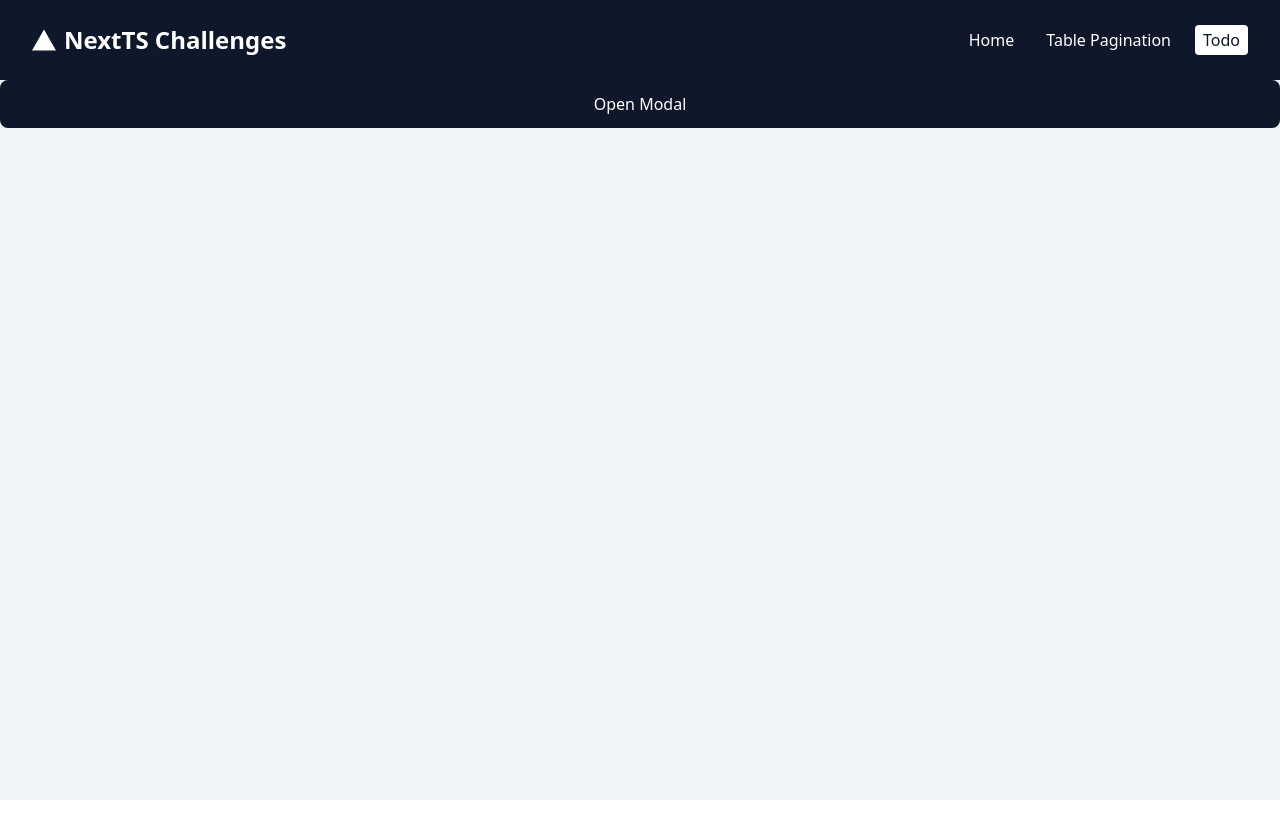
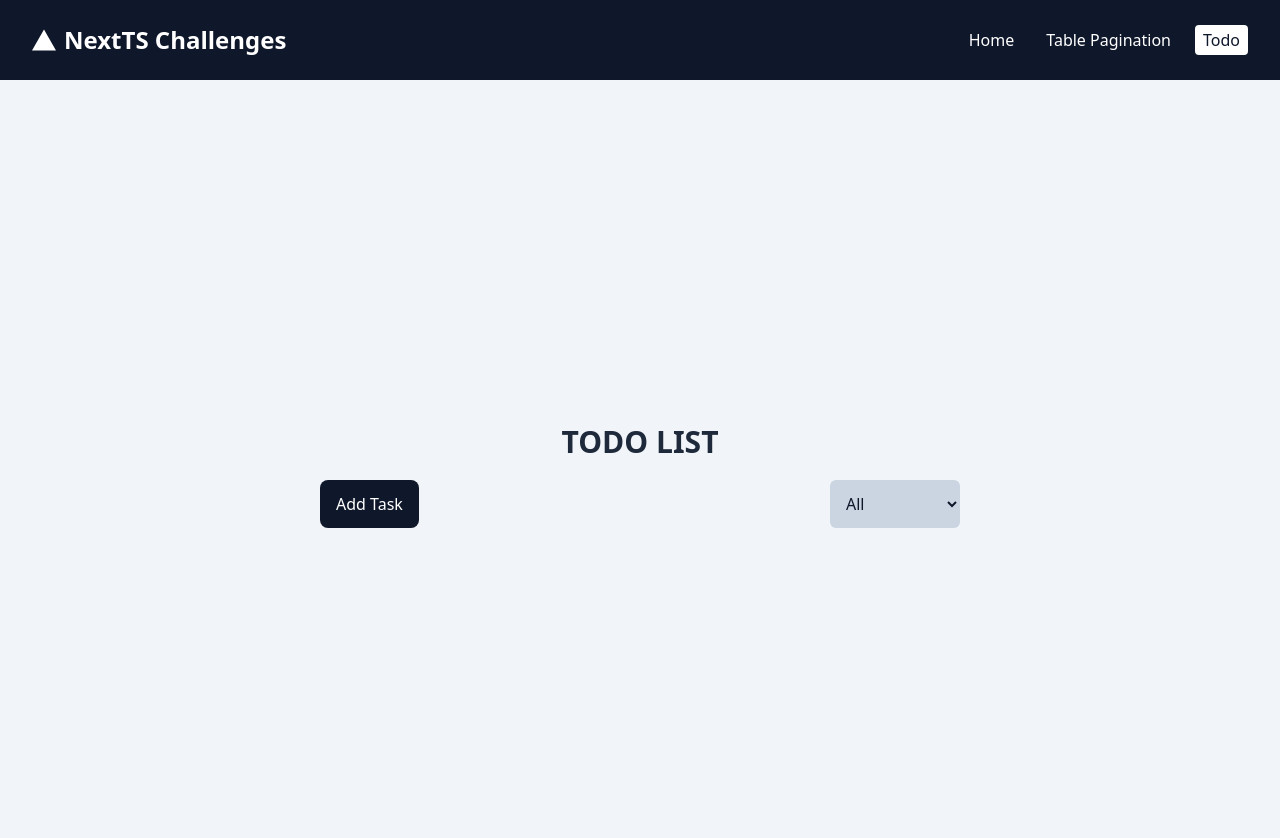
Before and after one commit to nimayaghouti/nextjs-ts-challenges, a Next.js app: page /todo in a window 1280 px wide. Shown: the top 838 px of the page. Before the commit the page ends 800 px from the top, so only its background shows below. Built offline with nearby package versions, Linux system fonts and the light colour scheme.

Commit message:
feat: todo options component designed and added to todo app

```diff
--- a/app/layout.tsx
+++ b/app/layout.tsx
@@ -20,7 +20,7 @@ const MainLayout = ({ children }: Props) => {
       <body>
         <div id="overlay"></div>
         <Header />
-        <main className="h-full w-full min-h-screen pt-20 bg-slate-100">
+        <main className="min-h-screen w-full pt-20 bg-slate-100">
           {children}
         </main>
       </body>
--- a/components/Button.tsx
+++ b/components/Button.tsx
@@ -20,7 +20,6 @@ const Button = ({
   isDisabled = false,
   prependIcon,
   appendIcon,
-  maxWidth = "20rem",
   variant = "primary",
   ...otherProps
 }: ButtonProps) => {
@@ -35,7 +34,7 @@ const Button = ({
     <button
       type={type}
       onClick={onClick}
-      className={`flex justify-center items-center capitalize gap-3 px-4 py-2 rounded-lg h-12 w-full max-w-[${maxWidth}] border-none cursor-pointer transition duration-500 ${buttonVariantsMap[variant]} ${className}`}
+      className={`flex justify-center items-center capitalize gap-3 px-4 py-2 rounded-lg h-12 border-none cursor-pointer transition duration-500 ${buttonVariantsMap[variant]} ${className}`}
       disabled={isDisabled || isLoading}
       {...otherProps}
     >
--- a/sections/table/Table.tsx
+++ b/sections/table/Table.tsx
@@ -14,8 +14,6 @@ const Table = ({ data, itemsPerPage, columns }: Props) => {
   const { totalPages, currentPage, currentPageData, handlePageChange } =
     usePagination(data, itemsPerPage);
 
-  console.log(columns);
-  console.log(currentPage, currentPageData);
   return (
     <div className="flex flex-col justify-center items-center gap-4 pt-16">
       <TableContent pageData={currentPageData} columns={columns} />
--- a/sections/todo/TodoApp.tsx
+++ b/sections/todo/TodoApp.tsx
@@ -1,17 +1,18 @@
 "use client";
-import Button from "@/components/Button";
-import Modal from "@/components/Modal";
-import useModal from "@/hooks/useModal";
+import { useState } from "react";
+import TodoOptions from "./TodoOptions";
+
 const TodoApp = () => {
-  const { isOpen, openModal, closeModal } = useModal();
-  console.log(isOpen);
+  const [status, setStatus] = useState<string>("all");
+
+  const handleStatusChange = (newStatus: string) => {
+    setStatus(newStatus);
+  };
   return (
-    <div>
-      <Button onClick={openModal}>Open Modal</Button>
-      <Modal isOpen={isOpen} closeModal={closeModal}>
-        <p>test modal functionality</p>
-      </Modal>
-    </div>
+    <section className="min-h-screen w-1/2 min-w-72 mx-auto flex flex-col justify-center items-center gap-3">
+      <h2 className="text-slate-800 text-3xl font-bold">TODO LIST</h2>
+      <TodoOptions status={status} onStatusChange={handleStatusChange} />
+    </section>
   );
 };
 export default TodoApp;
--- /dev/null
+++ b/sections/todo/TodoOptions.tsx
@@ -0,0 +1,37 @@
+import Button from "@/components/Button";
+import Modal from "@/components/Modal";
+import useModal from "@/hooks/useModal";
+
+interface TodoOptionsProps {
+  status: string;
+  onStatusChange: (newStatus: string) => void;
+}
+
+const TodoOptions = ({ status, onStatusChange }: TodoOptionsProps) => {
+  const { isOpen, openModal, closeModal } = useModal();
+
+  return (
+    <>
+      <div className="flex items-center justify-between h-16 w-full">
+        <Button type="button" className="w-full max-w-fit" onClick={openModal}>
+          add task
+        </Button>
+        <select
+          className="p-3 cursor-pointer rounded-md bg-slate-300 text-slate-900 font-medium"
+          value={status}
+          onChange={(event: React.ChangeEvent<HTMLSelectElement>) =>
+            onStatusChange(event.target.value)
+          }
+        >
+          <option value="all">All</option>
+          <option value="complete">Complete</option>
+          <option value="incomplete">Incomplete</option>
+        </select>
+      </div>
+      <Modal isOpen={isOpen} closeModal={closeModal}>
+        <p>todoform</p>
+      </Modal>
+    </>
+  );
+};
+export default TodoOptions;
```
